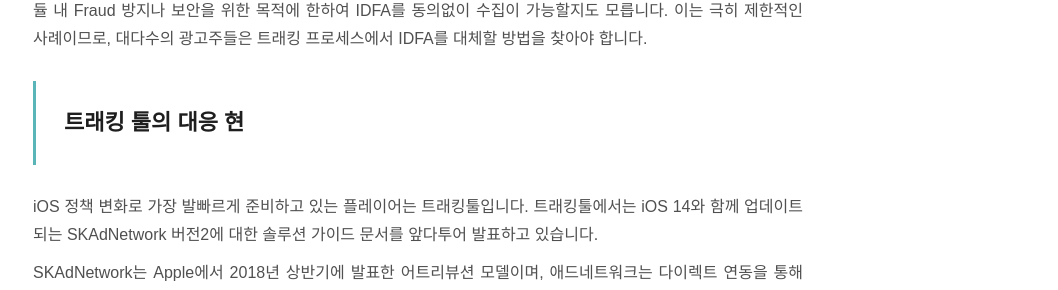
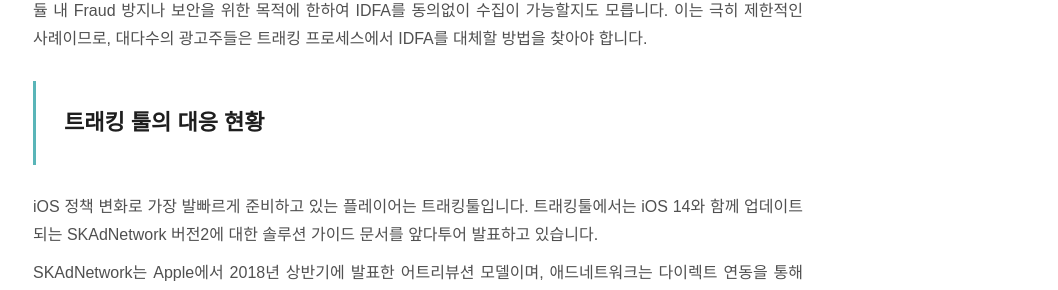
Before and after one commit to mobidays-dev/mobilab, a Jekyll site: the page built from _posts/2020-08-27-apple-ios-14-업데이트가-ad-tech-업계에-미칠-영향-1편.md, in a window 1280 px wide and 900 px high, scrolled down 1821 px. Shown: the part 150-440 px from the top of the window, without its empty margins (222-1280 px from the left). Built offline with Jekyll 4.4.1, drawn with Linux system fonts in a browser that asks for light colours; comment, search, counter and statistics services are not loaded.

Commit message:
Update Draft “2020-08-27-apple-ios-14-업데이트가-ad-tech-업계에-미칠-영향-1편”

```diff
--- a/_posts/2020-08-27-apple-ios-14-업데이트가-ad-tech-업계에-미칠-영향-1편.md
+++ b/_posts/2020-08-27-apple-ios-14-업데이트가-ad-tech-업계에-미칠-영향-1편.md
@@ -33,7 +33,7 @@ published: true
 
  앱 개발자가 사용자의 동의 없이도 IDFA 값을 취득할 수 있는 예외 사항도 있습니다(그림 2). 1)앱이 3rd Party Data 취급 플랫폼(애드네트워크, DMP 등)으로 사용자 식별값을 전송하지 못하는 경우, 2) 앱 내 데이터를 공유하는 플랫폼에서 [Ad Fraud](https://www.mobiinside.co.kr/2020/05/12/mobi-connect-ad-fraud/) 식별과 방지를 목적으로 앱 데이터를 이용하는 경우입니다. 예를 들면, 신용카드사의 경우에는 결제 모듈 내 Fraud 방지나 보안을 위한 목적에 한하여 IDFA를 동의없이 수집이 가능할지도 모릅니다. 이는 극히 제한적인 사례이므로, 대다수의 광고주들은 트래킹 프로세스에서 IDFA를 대체할 방법을 찾아야 합니다.
 
-> ## **트래킹 툴의 대응 현**
+> ## **트래킹 툴의 대응 현황**
 
 iOS 정책 변화로 가장 발빠르게 준비하고 있는 플레이어는 트래킹툴입니다. 트래킹툴에서는 iOS 14와 함께 업데이트되는 SKAdNetwork 버전2에 대한 솔루션 가이드 문서를 앞다투어 발표하고 있습니다.
 
```
